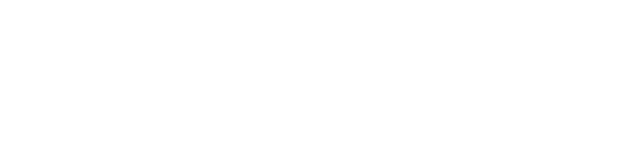
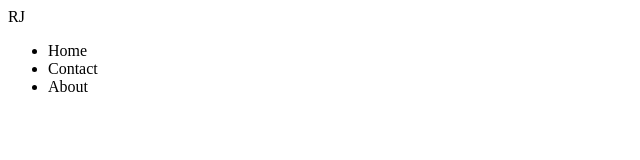
Before and after one commit to Ranitor/landing-page, a plain HTML site: page index.html in a window 1280 px wide. Shown: the whole page, without its empty margins (0-640 px from the left). Drawn offline with Linux system fonts and the light colour scheme.

Commit message:
add nav bar                                                                                                                                                             To know more about the company

```diff
--- a/index.html
+++ b/index.html
@@ -7,6 +7,15 @@
     <title>Landing Page</title>
 </head>
 <body>
-
+    <nav>
+        <div>
+            RJ
+        </div>
+        <ul>
+            <li>Home</li>
+            <li>Contact</li>
+            <li>About</li>
+        </ul>
+    </nav>
 </body>
 </html>
```
